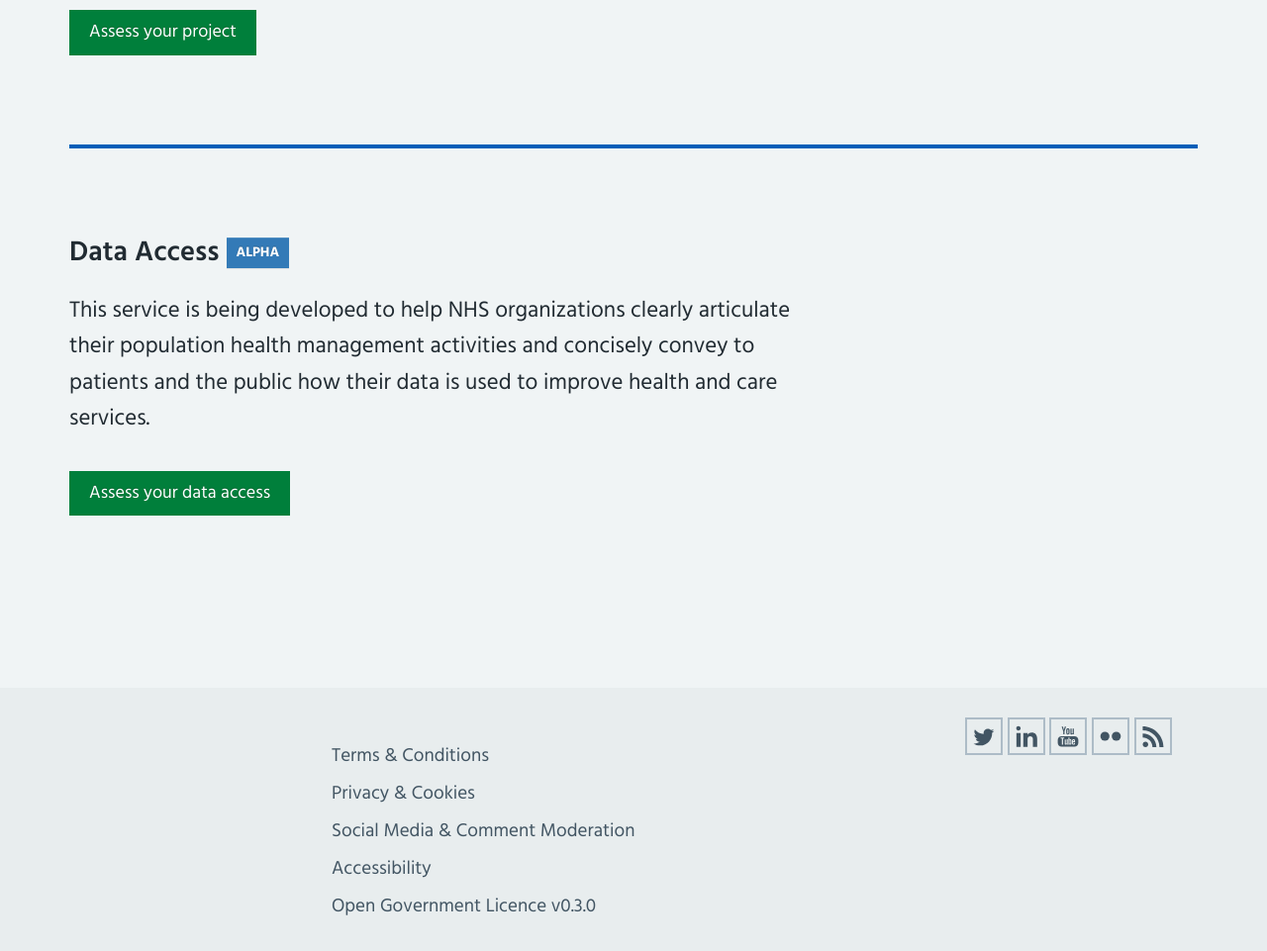
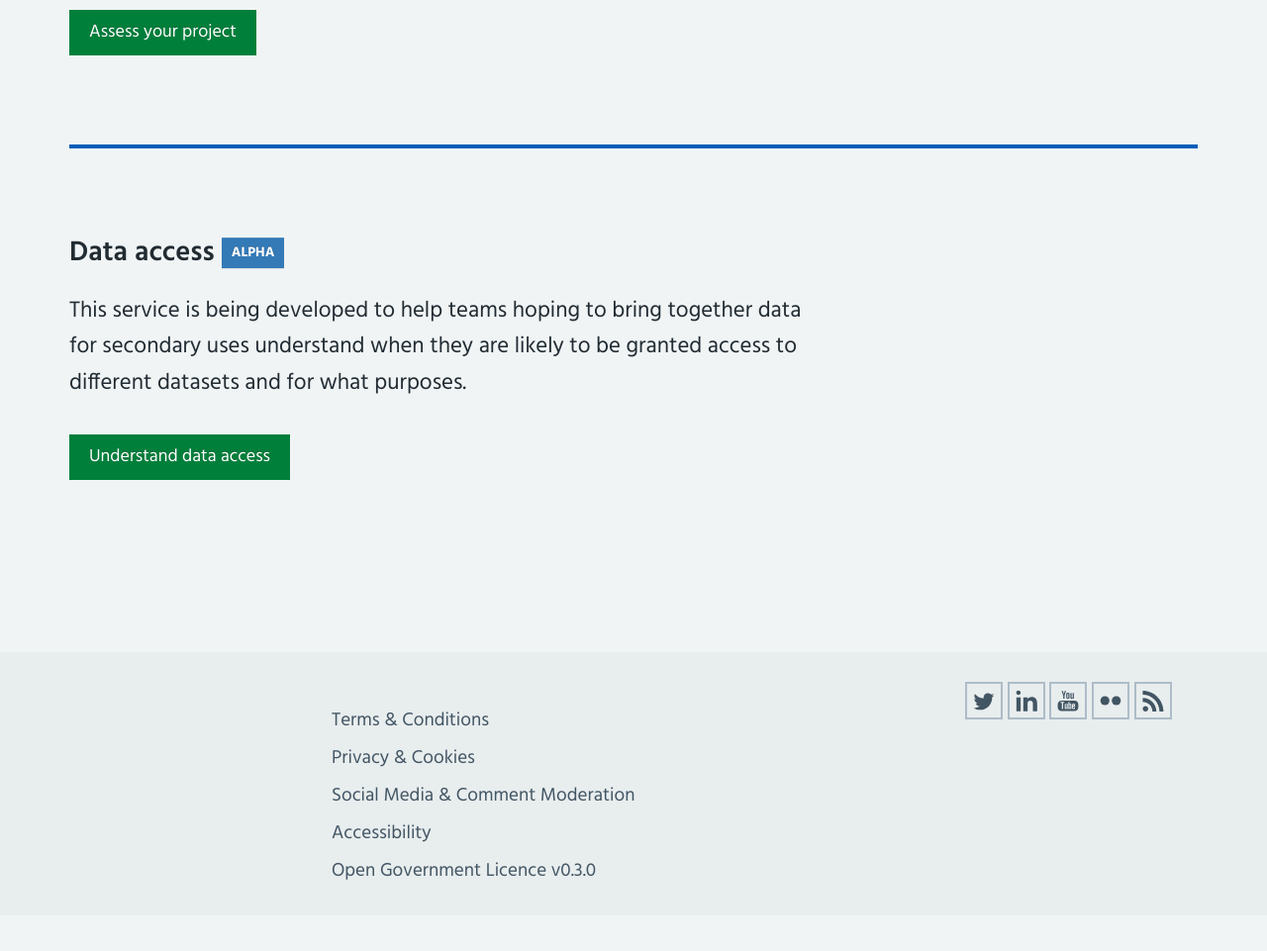
Before and after one commit to nhsengland/phmi, a Django app: page / in a window 1280 px wide. Shown: the part 1088-2049 px from the top of the page at 99% size. After the commit the page ends 1977 px from the top, so only its background shows below. Run offline with Django 3.2, Linux system fonts and the light colour scheme; data comes from the database, SQL or seed files in the repository; some libraries are stand-ins or nearby versions.

Commit message:
Update home.html

```diff
--- a/phmi/templates/home.html
+++ b/phmi/templates/home.html
@@ -55,21 +55,21 @@
     <div class="row content-offset ">
         <div class="col-md-8">
             <h2 class="nhsuk-heading-l">
-                Data Access
+                Data access
                 <span class="btn btn-primary btn-sm alpha-label">
                     ALPHA
                 </span>
             </h2>
             <p class="home-lead">
-                This service is being developed to help NHS organizations clearly articulate
-                their population health management activities and concisely convey to patients
-                and the public how their data is used to improve health and care services.
+                This service is being developed to help teams hoping to bring together data for
+                secondary uses understand when they are likely to be granted access to different
+                datasets and for what purposes.
             </p>
         </div>
     </div>
     <div class="row content-offset-24 content-offset-below-90">
         <div class="col-md-8">
-            <a href="{% url 'data-access' %}" class="btn btn-success">Assess your data access</a>
+            <a href="{% url 'data-access' %}" class="btn btn-success">Understand data access</a>
         </div>
     </div>
 {% endblock %}
```
